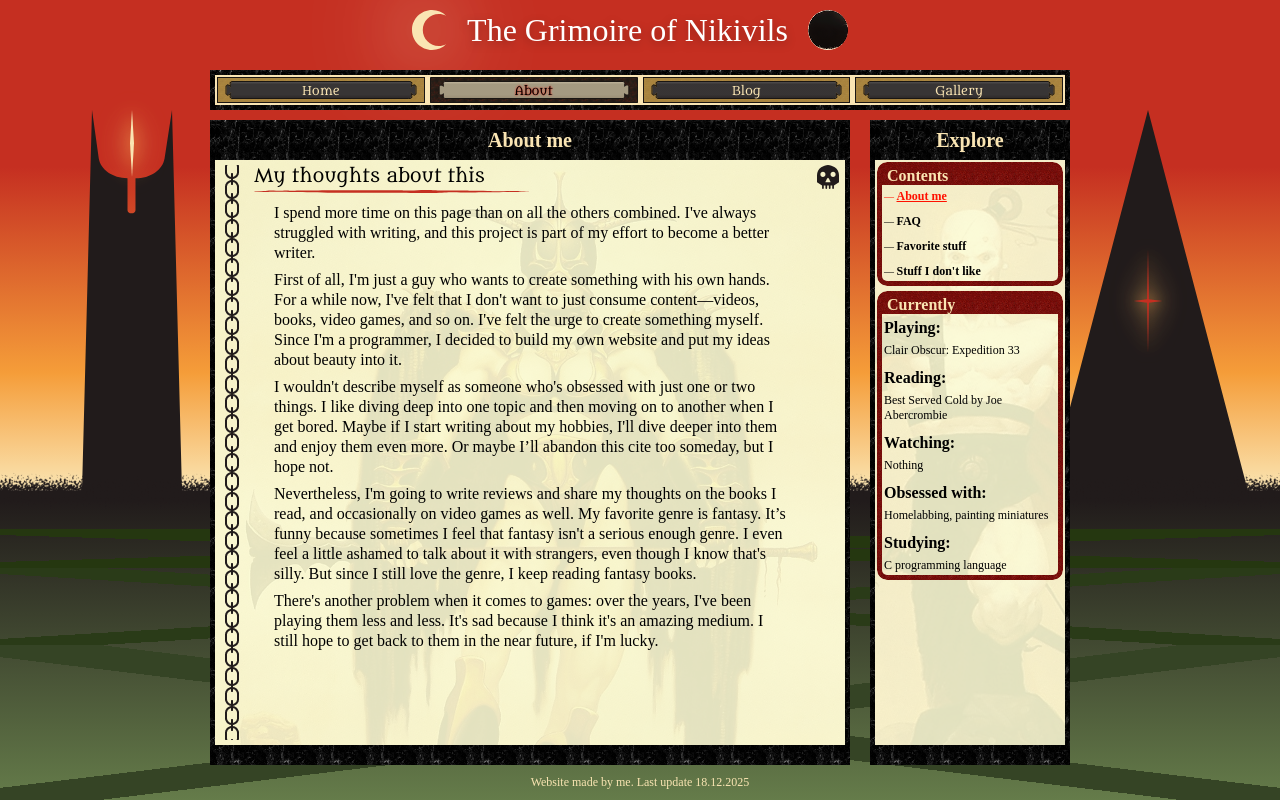
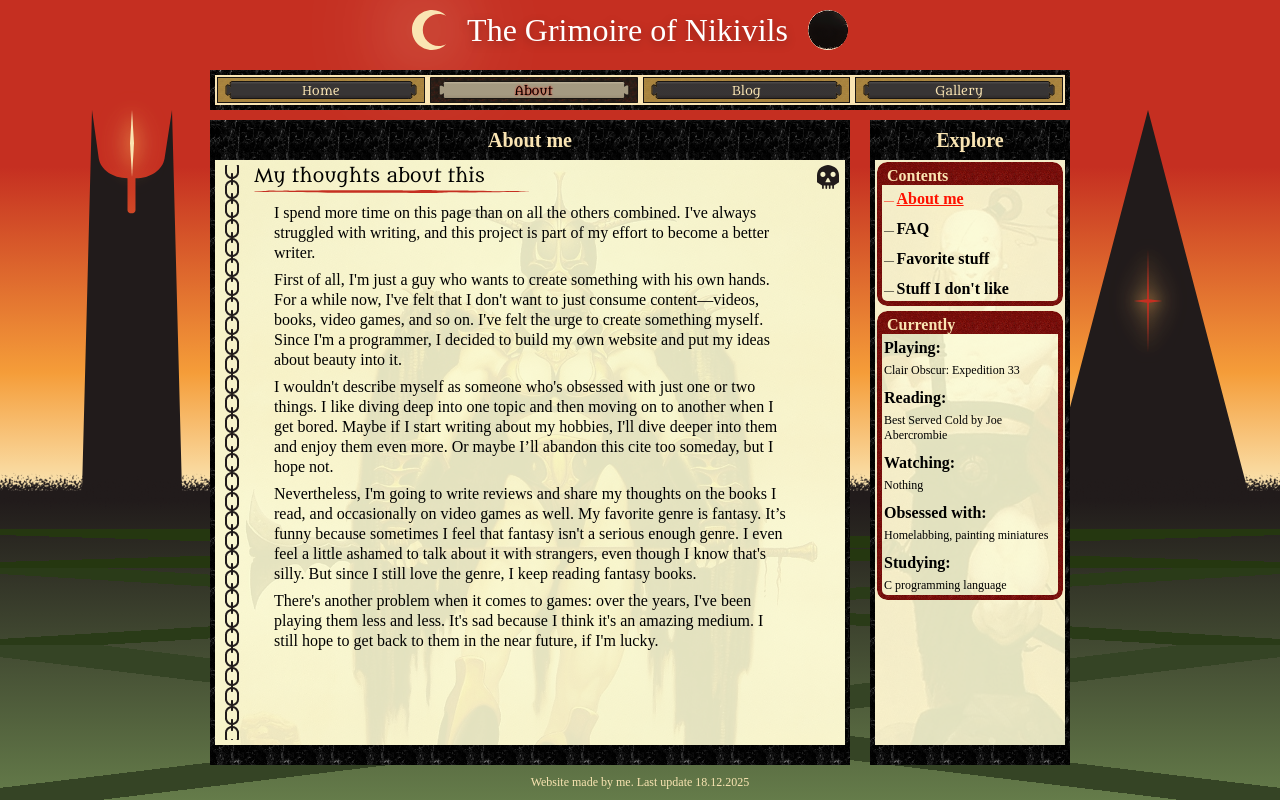
Before and after one commit to NikitaVirachev/nikivils-grimoire-frontend, a React (Vite) app: page /about/me in a window 1280 px wide. Built offline with nearby package versions, Linux system fonts and the light colour scheme.

Commit message:
feat #6: increase size of links in Contents

```diff
--- a/src/pages/About/Contents.tsx
+++ b/src/pages/About/Contents.tsx
@@ -15,8 +15,8 @@ const List = styled.ul`
 
 const Link = styled(NavLink)`
   color: inherit;
-  font-size: var(--small);
-  line-height: var(--lh-small);
+  font-size: var(--p);
+  line-height: var(--lh-p);
   font-weight: bold;
   text-decoration: none;
 `;
```
